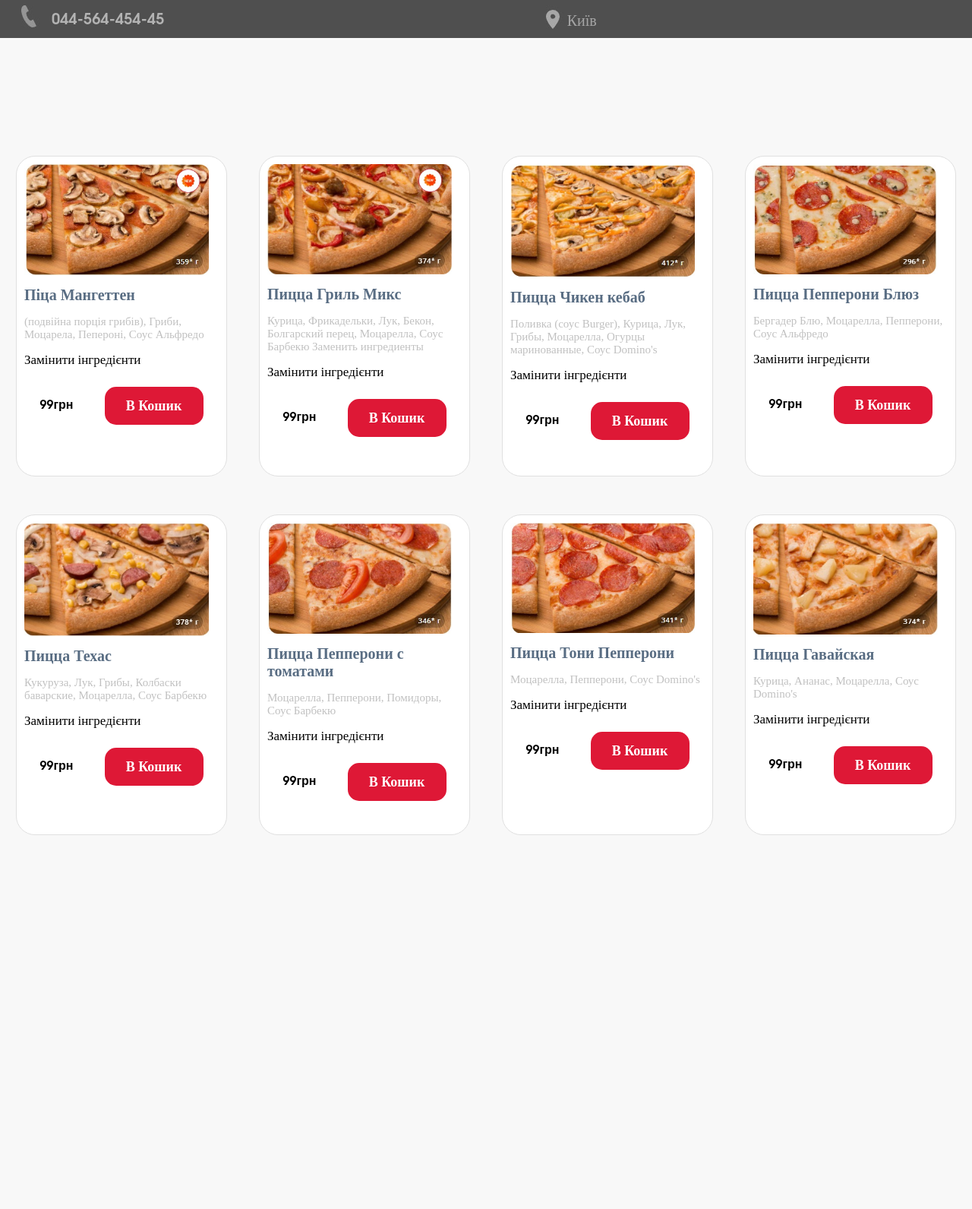
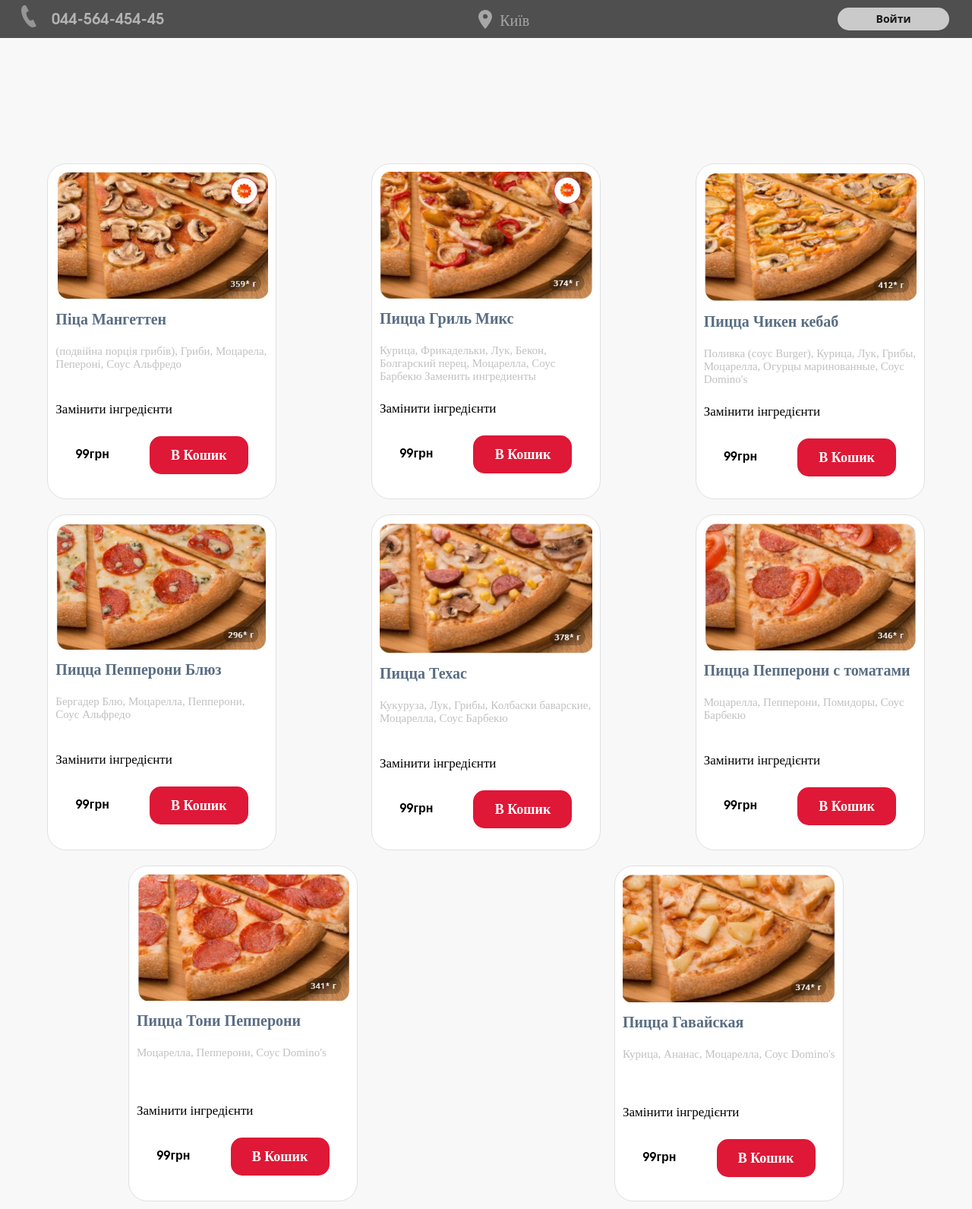
Before and after one commit to Brygada5/RestoranProject, a PHP site: the page made by ресторан.html in a window 1280 px wide. Shown: the whole page at 76% size. Before the commit the page ends 1099 px from the top, so only its background shows below. Run offline with PHP 8.4, Linux system fonts and the light colour scheme.

Commit message:
new index and main

```diff
--- a/main.css
+++ b/main.css
@@ -59,16 +59,52 @@ font-weight: bold;
   color: white;
 }
 
+.button-enter{
+    margin: 10px 30px 0 0;
+    line-height: 30px;
+    text-align: center;
+    color: black;
+    text-decoration: none;
+    border-radius: 15px;
+    height: 30px;
+    width: 147px;
+    background-color: #fff;
+    opacity: .7;
+    font-weight: 700;
+    font-family: Open Sans,sans-serif;
+    font-size: 14px;
+    cursor: pointer;
+    border: 1px;
+}
+
+.button-enter:hover{
+    position: relative
+    text-align: center;
+    color: black;
+    text-decoration: none;
+    border-radius: 15px;
+    height: 30px;
+    width: 147px;
+    background-color: white;
+    opacity: .7;
+    font-weight: 700;
+    font-family: Open Sans,sans-serif;
+    font-size: 14px;
+    cursor: pointer;
+    border: 1px;
+}
+
 .content{
   padding-top: 50px;
-  width: 100%;
   display: flex;
   justify-content: space-around;
+  flex-wrap: wrap;
 }
 
 .good{
-  width:20%;
-  height: 400px;
+  margin: 10px;
+  width: 280px;
+  height: 420px;
   background-color:#ffffff;
   border: 1px solid #e0e0e0;
   border-radius: 25px;
@@ -77,8 +113,9 @@ font-weight: bold;
 }
 
 .good:hover{
-  width:20.5%;
-  min-height: 405px;
+  margin-bottom: 10px;
+  width: 285px;
+  min-height: 420px;
   background-color:#ffffff;
   border: 1px solid #e0e0e0;
   border-radius: 25px;
@@ -91,10 +128,12 @@ background-color:#f8f8f8;
 
 }
 .name,.change-food,.description{
-  margin: 15 auto;
+  margin: 15px 0;
+  height: 60px;
 }
 
 .name{
+  height: 30px;
   font-size:20px;
   color:#596d83;
 }
--- a/ресторан.html
+++ b/ресторан.html
@@ -17,13 +17,11 @@
        <span class="city">Київ</span>
      </a>
      </div>
-     <div class="">
-
-     </div>
+     <a href="#" class="button-enter">Войти</a>
    </header>
    <div class="content">
      <div class="good">
-    <img src="3.jpg" alt="Піца Мангеттен" class="photo-good" width="95%">
+    <img src="3.jpg" alt="Піца Мангеттен" class="photo-good" width="100%">
        <h6 class="name">Піца Мангеттен</h6>
        <p class="description">(подвійна порція грибів), Гриби, Моцарела, Пепероні, Соус Альфредо</p>
        <a href="#" class="change-food">Замінити інгредієнти</a>
@@ -34,7 +32,7 @@
      </div>
 
      <div class="good">
-     <img src="4.jpg" alt="Пицца Гриль Микс" class="photo-good" width="95%">
+     <img src="4.jpg" alt="Пицца Гриль Микс" class="photo-good" width="100%">
        <h6 class="name">Пицца Гриль Микс</h6>
        <p class="description">Курица, Фрикадельки, Лук, Бекон, Болгарский перец, Моцарелла, Соус Барбекю
 Заменить ингредиенты</p>
@@ -46,7 +44,7 @@
      </div>
 
      <div class="good">
-     <img src="5.jpg" alt="Пицца Чикен кебаб" class="photo-good" width="95%">
+     <img src="5.jpg" alt="Пицца Чикен кебаб" class="photo-good" width="100%">
        <h6 class="name">Пицца Чикен кебаб</h6>
        <p class="description">Поливка (соус Burger), Курица, Лук, Грибы, Моцарелла, Огурцы маринованные, Соус Domino's</p>
        <a href="#" class="change-food">Замінити інгредієнти</a>
@@ -57,7 +55,7 @@
      </div>
 
      <div class="good">
-      <img src="6.jpg" alt="Пицца Пепперони Блюз" class="photo-good" width="95%">
+      <img src="6.jpg" alt="Пицца Пепперони Блюз" class="photo-good" width="100%">
        <h6 class="name">Пицца Пепперони Блюз</h6>
        <p class="description">Бергадер Блю, Моцарелла, Пепперони, Соус Альфредо</p>
        <a href="#" class="change-food">Замінити інгредієнти</a>
@@ -66,11 +64,9 @@
          <a href="#" class="button">В Кошик</a>
        </div>
      </div>
-</div>
 
-<div class="content">
-     <div class="good">
-    <img src="7.jpg" alt="Пицца Техас" class="photo-good" width="95%">
+    <div class="good">
+    <img src="7.jpg" alt="Пицца Техас" class="photo-good" width="100%">
        <h6 class="name">Пицца Техас</h6>
        <p class="description">Кукуруза, Лук, Грибы, Колбаски баварские, Моцарелла, Соус Барбекю</p>
        <a href="#" class="change-food">Замінити інгредієнти</a>
@@ -81,7 +77,7 @@
      </div>
 
      <div class="good">
-     <img src="8.jpg" alt="Пицца Пепперони с томатами" class="photo-good" width="95%">
+     <img src="8.jpg" alt="Пицца Пепперони с томатами" class="photo-good" width="100%">
        <h6 class="name">Пицца Пепперони с томатами</h6>
        <p class="description">Моцарелла, Пепперони, Помидоры, Соус Барбекю</p>
        <a href="#" class="change-food">Замінити інгредієнти</a>
@@ -92,7 +88,7 @@
      </div>
 
      <div class="good">
-     <img src="9.jpg" alt="Пицца Тони Пепперони" class="photo-good" width="95%">
+     <img src="9.jpg" alt="Пицца Тони Пепперони" class="photo-good" width="100%">
        <h6 class="name">Пицца Тони Пепперони</h6>
        <p class="description">Моцарелла, Пепперони, Соус Domino's</p>
        <a href="#" class="change-food">Замінити інгредієнти</a>
@@ -103,7 +99,7 @@
      </div>
 
      <div class="good">
-      <img src="10.jpg" alt="Пицца Гавайская" class="photo-good" width="95%">
+      <img src="10.jpg" alt="Пицца Гавайская" class="photo-good" width="100%">
        <h6 class="name">Пицца Гавайская</h6>
        <p class="description">Курица, Ананас, Моцарелла, Соус Domino's</p>
        <a href="#" class="change-food">Замінити інгредієнти</a>
```
Lines whose indentation alone changed are shown as unchanged.
